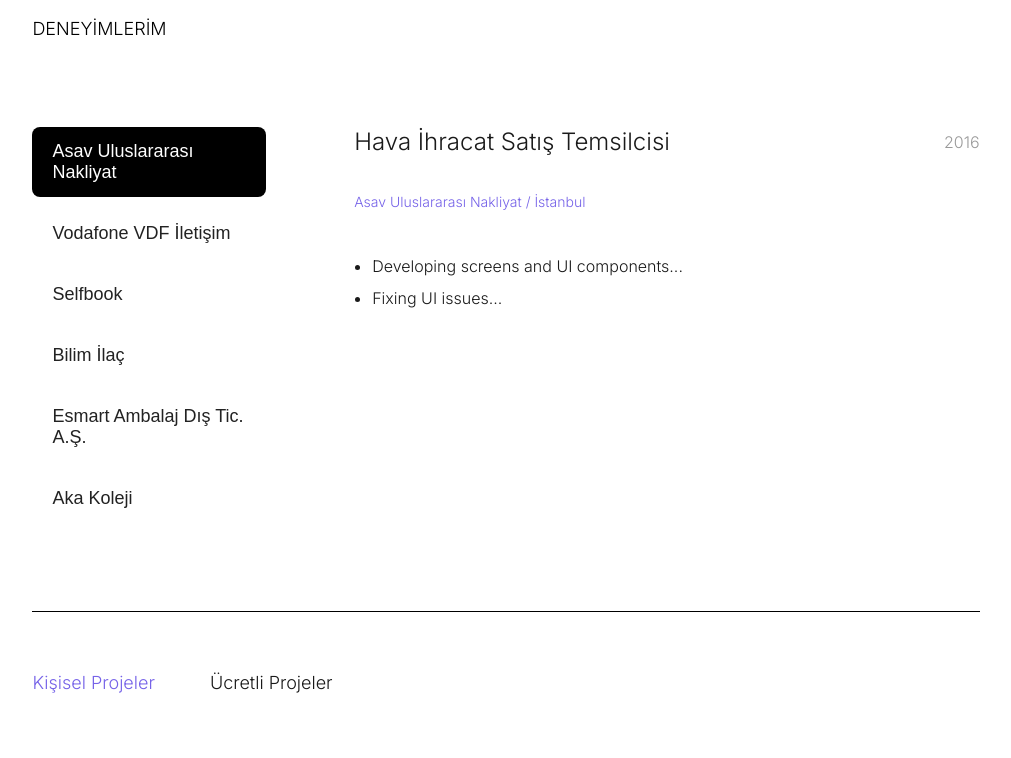
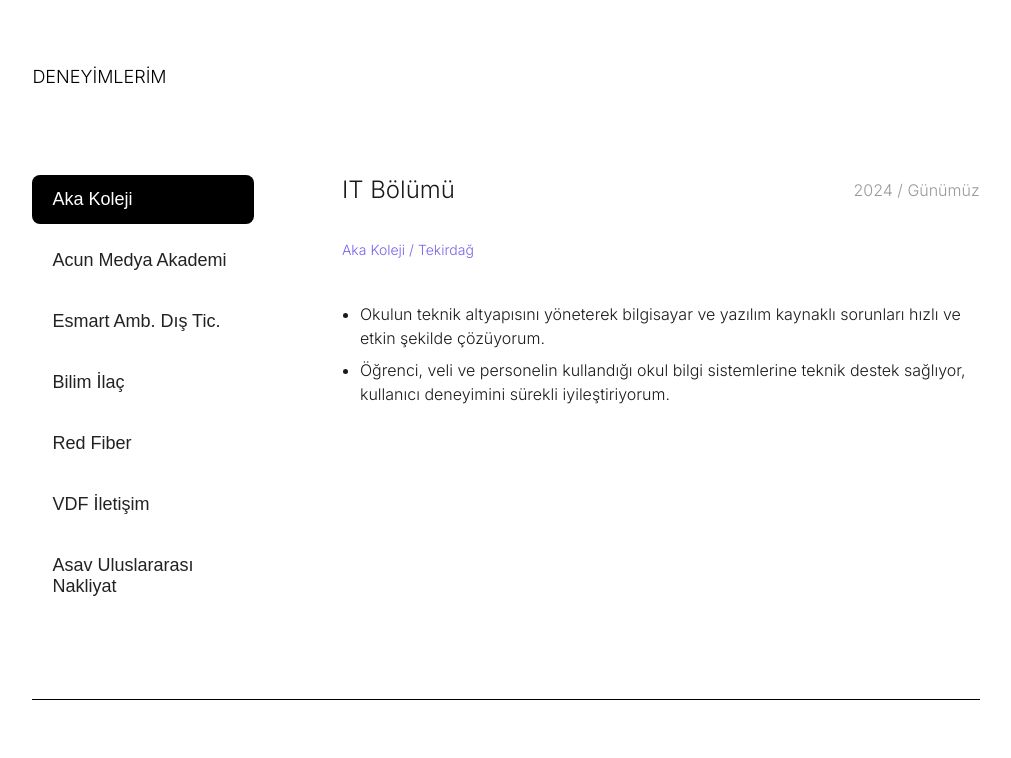
Before and after one commit to onuresin/my-react-portfolio2025, a React (Vite) app: page / in a window 1280 px wide. Shown: the part 940-1698 px from the top of the page, without its empty margins (134-1145 px from the left). Built offline with nearby package versions, Linux system fonts and the light colour scheme.

Commit message:
cv de yer alacak işlerle ilgili son düzenlemeleri yaptım, ingilizce dili ve bir kaç tasarımsal eklenti yapılacak

```diff
--- a/src/components/Hero.jsx
+++ b/src/components/Hero.jsx
@@ -14,7 +14,11 @@
                     <div className="info-2">
                         <h3>Onur Esin</h3>
                         <p>
-                            Lisans eğitimimi Balıkesir Üniversitesi'nde İktisat bölümünü okuyarak tamamladım. İş hayatına dış ticaret sektöründe hava ihracat departmanında çalışarak başladım. Devamında pazarlama sektörüne yöneldim. 2017-2023 yılları arasında bu sektörde edindiğim tecrübelerle birlikte kariyerimin farklı bir çizgide ilerlemesini istedim. Acun Medya Akademi'de ‘Gelişmiş Yazılım Uzmanlığı’ eğitimini aldım. Bu eğitimle birlikte HTML, CSS, Javascript ve React konularında güçlü bilgi ve beceri kazandım. Öğrenmeye olan tutkum, analitik düşünme yeteneğim, problem çözme kapasitem, ekip çalışmasına yatkınlığım ve yüksek iletişim becerilerimle kariyerime Frontend Developer olarak yeni bir sayfa açmayı ve yeni tecrübeler edinmeyi amaçlıyorum. Şuan Aka Koleji çatısı altında IT bölümünde çalışıyorum.
+                           Farklı sektörlerde edindiğim deneyimleri teknolojiyle birleştirerek kariyerime Frontend Developer olarak yeni bir yön vermeyi hedefliyorum.
+                            Lisans eğitimimi Balıkesir Üniversitesi İktisat bölümünde tamamladıktan sonra dış ticaret ve pazarlama alanlarında çalıştım. 2017-2023 yılları arasında bu sektörlerde kazandığım deneyimler, teknolojiye olan ilgim ve üretme tutkum beni yazılıma yöneltti.
+                            Acun Medya Akademi’de aldığım Gelişmiş Yazılım Uzmanlığı eğitimi sayesinde HTML, CSS, JavaScript ve React konularında sağlam bir temel kazandım. Bu süreçte birçok proje geliştirerek öğrendiklerimi pratiğe döktüm. (Detaylı projelerime portfolyomdan ulaşabilirsiniz.)
+                            Şu anda Aka Koleji IT departmanında çalışıyor, aynı zamanda frontend alanında kendimi sürekli geliştiriyorum. Takım çalışmasına yatkınlığım, analitik düşünme becerim ve çözüm odaklı yaklaşımım sayesinde yeni projelerde aktif rol almaya hazırım.
+                            Amacım, kullanıcı deneyimini önemseyen, performans odaklı ve sürdürülebilir arayüzler geliştiren bir frontend geliştirici olarak sektörde kalıcı ve fark yaratan işler üretmek.
                         </p>
                     </div>
                 </div>
--- a/src/data/experience.json
+++ b/src/data/experience.json
@@ -1,62 +1,71 @@
 [
   {
-    "company": "Asav Uluslararası Nakliyat",
+    "company": "Aka Koleji",
+    "location": "Tekirdağ",
+    "position": "IT Bölümü",
+    "date": "2024 / Günümüz",
+    "details": [
+      "Okulun teknik altyapısını yöneterek bilgisayar ve yazılım kaynaklı sorunları hızlı ve etkin şekilde çözüyorum.",
+      "Öğrenci, veli ve personelin kullandığı okul bilgi sistemlerine teknik destek sağlıyor, kullanıcı deneyimini sürekli iyileştiriyorum."
+    ]
+  },
+   {
+    "company": "Acun Medya Akademi",
     "location": "İstanbul",
-    "position": "Hava İhracat Satış Temsilcisi",
-    "date": "2016",
+    "position": "Gelişmiş Yazılım Uzmanlığı Eğitimi",
+    "date": "2023",
     "details": [
-      "Developing screens and UI components...",
-      "Fixing UI issues..."
+      "HTML, CSS, JavaScript ve React konularında derinlemesine eğitim aldım.",
+      "Eğitim süresince bireysel ve ekip bazlı projelerde aktif görev aldım ve portfolyoma ekledim."
     ]
   },
   {
-    "company": "Vodafone VDF İletişim",
+    "company": "Esmart Amb. Dış Tic.",
     "location": "Tekirdağ",
-    "position": "Saha Satış Temsilcisi",
-    "date": "02.2017 - 12.2017",
+    "position": "Üretim / Pazarlama Sorumlusu",
+    "date": "2022 - 2023",
     "details": [
-      "Developing screens and UI components...",
-      "Fixing UI issues..."
-    ]
-  }
-  ,
-{
-    "company": "Selfbook",
-     "location": "Tekirdağ",
-    "position": "Saha Satış Temsilcisi",
-    "date": "05.2018 - 08.2018",
-    "details": [
-      "Developing screens and UI components...",
-      "Fixing UI issues..."
+      "Müşterilerle düzenli görüşmeler yaparak haftalık ve aylık siparişleri planladım ve takip ettim.",
+      "Üretim süreçlerini günlük olarak organize ederek, siparişlerin zamanında ve eksiksiz teslimatını sağladım."
     ]
   },
   {
     "company": "Bilim İlaç",
     "location": "İstanbul",
-    "position": "İlaç Mümmesili",
-    "date": "2021",
+    "position": "Tıbbi Mümessil",
+    "date": "07.2022 - 11.2022",
     "details": [
-      "Developing screens and UI components...",
-      "Fixing UI issues..."
+      "Bölgedeki doktorları düzenli ziyaret ederek, sorumlu olduğum ilaçların medikal sunumlarını gerçekleştirdim.",
+      "Ürünlerin reçetelendirme oranlarını artırmak için doktorlarla etkili iletişim kurdum."
     ]
   },
   {
-    "company": "Esmart Ambalaj Dış Tic. A.Ş.",
+    "company": "Red Fiber",
     "location": "Tekirdağ",
-    "position": "Fabrika Üretim Sorumlusu",
-    "date": "2022 - 2023",
+    "position": "Saha Satış Temsilcisi",
+    "date": "2018 - 2019",
     "details": [
-      "Developing screens and UI components...",
-      "Fixing UI issues..."
+      "Ekibimle birlikte günlük satış hedefleri belirleyerek sahada aktif satış gerçekleştirdim.",
+      "Müşterilerle birebir görüşerek şirketin internet altyapı hizmetlerini tanıttım ve satışlarını gerçekleştirdim."
     ]
-  },{
-    "company": "Aka Koleji",
+  },
+  {
+    "company": "VDF İletişim",
     "location": "Tekirdağ",
-    "position": "Bilgi İşlem Sorumlusu",
-    "date": "2024 - günümüz",
+    "position": "Saha Satış Temsilcisi",
+    "date": "2017 - 2018",
     "details": [
-      "Developing screens and UI components...",
-      "Fixing UI issues..."
+      "Potansiyel müşterilerle birebir görüşmeler gerçekleştirerek bölgedeki altyapı hizmetlerinin satışını yaptım."
+    ]
+  },
+  {
+    "company": "Asav Uluslararası Nakliyat",
+    "location": "İstanbul",
+    "position": "Hava İhracat Satış Sorumlusu",
+    "date": "2016 - 2017",
+    "details": [
+      "İhracat müşterileriyle günlük koordinasyon sağlayarak hava yolu firmalarıyla gönderi organizasyonlarını gerçekleştirdim.",
+      "Gönderilerin fiyatlandırılması, lojistik planlaması ve zamanında teslim edilmesinden sorumluydum."
     ]
   }
 ]
```
